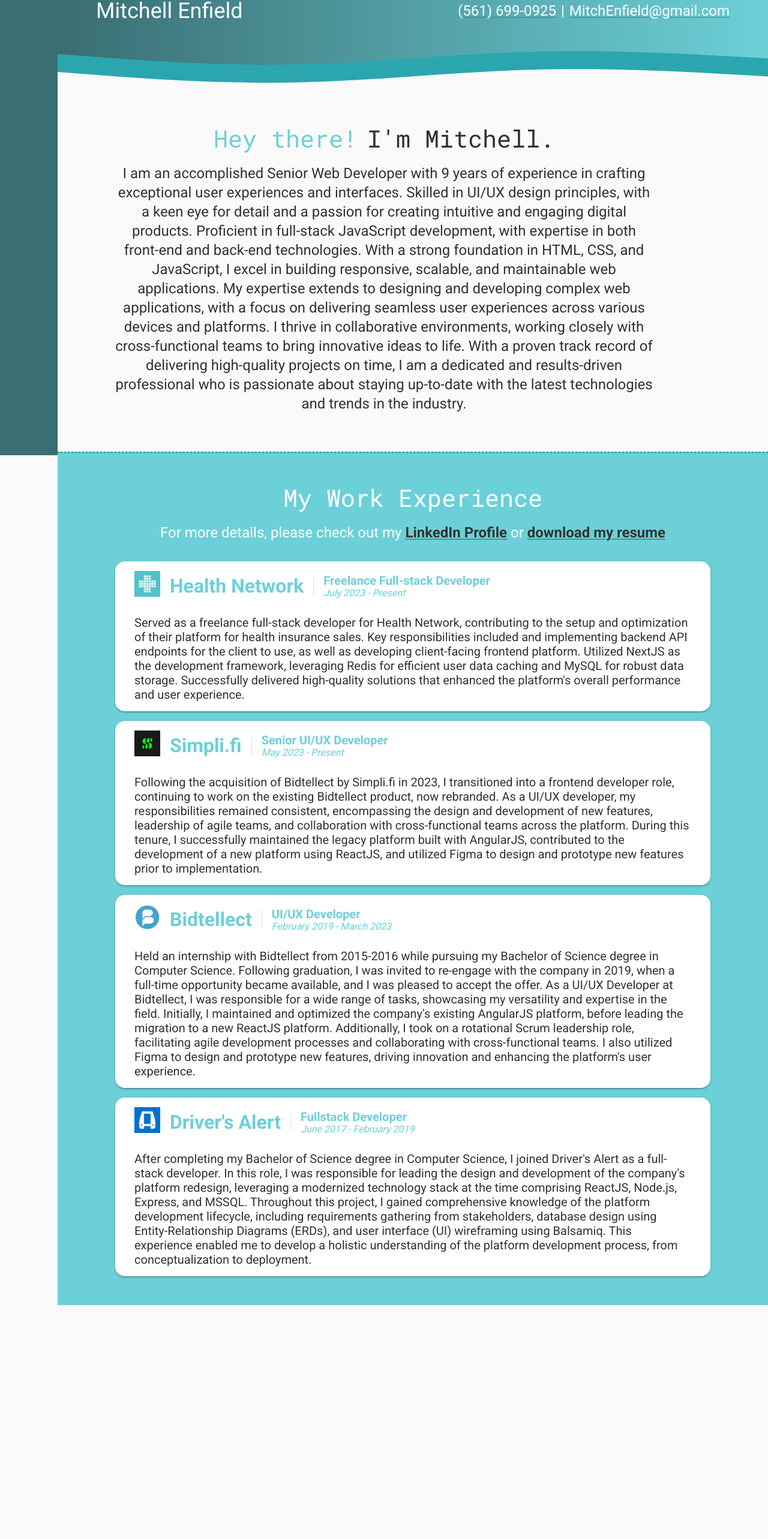
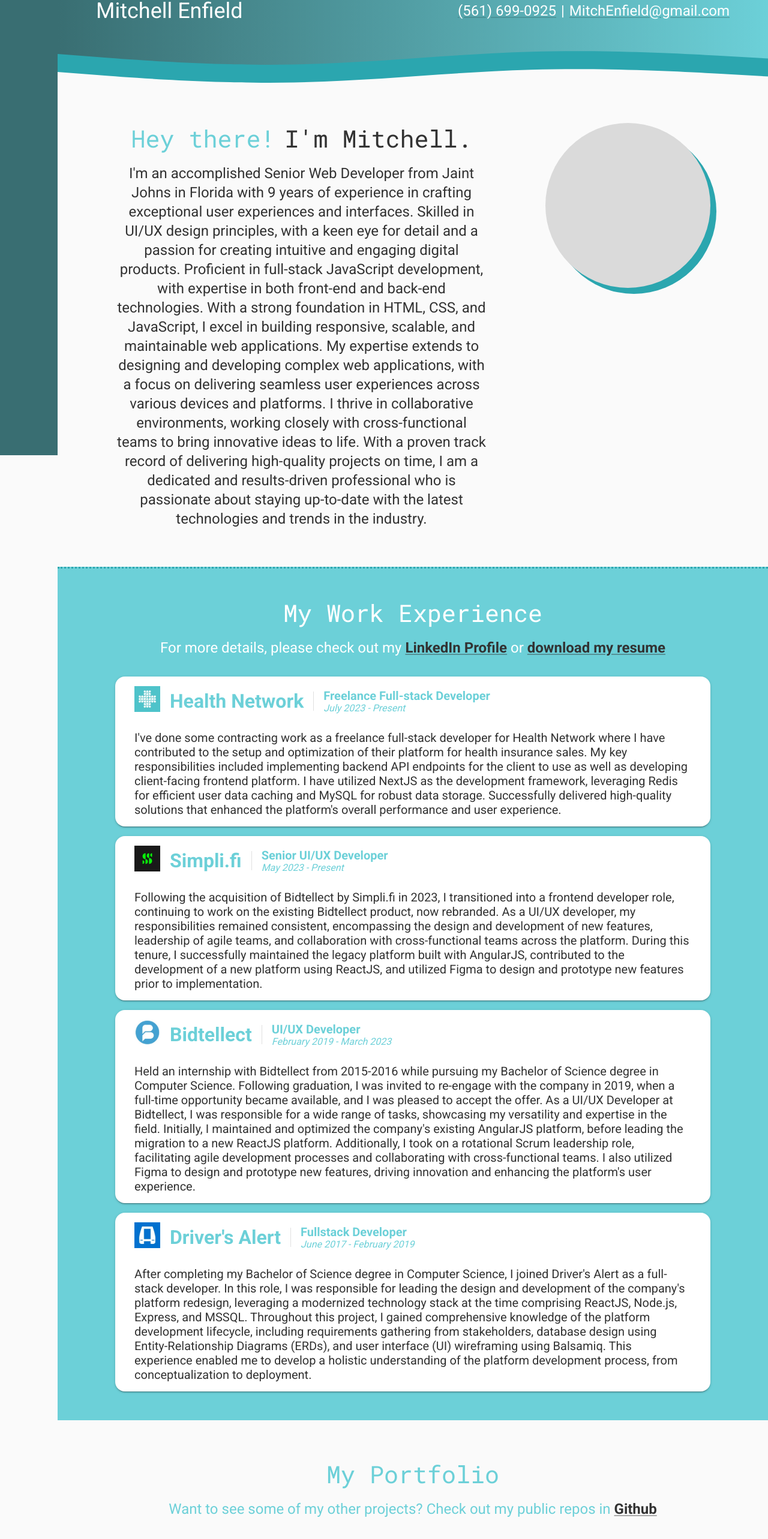
Before and after one commit to MEnfield/Resume, a React (Vite) app: page / in a window 1280 px wide. Shown: the part 41-2607 px from the top of the page at 60% size. Before the commit the page ends 2217 px from the top, so only its background shows below. Built offline with nearby package versions, Linux system fonts and the light colour scheme.

Commit message:
Fixes for work experience and started projects section

```diff
--- a/src/App.jsx
+++ b/src/App.jsx
@@ -3,6 +3,7 @@
 import AboutMe from "./views/AboutMe";
 import SideNav from "./Views/SideNav";
 import WorkExperience from "./views/WorkExperience";
+import Projects from "./views/Projects";
 
 function App() {
   const drawerWidth = "96px";
@@ -24,6 +25,9 @@
         <Grid>
           <WorkExperience />
         </Grid>
+        <Grid>
+          <Projects />
+        </Grid>
       </Grid>
     </Box>
   );
--- a/src/components/WorkCard.tsx
+++ b/src/components/WorkCard.tsx
@@ -1,6 +1,5 @@
 import { Divider, Grid, Paper, Typography } from "@mui/material";
 import { FC, ReactElement } from "react";
-import SimplifiLogo from "../assets/simplifi_logo.svg";
 
 const WorkCard: FC<{
   title: string;
--- a/src/data/data.tsx
+++ b/src/data/data.tsx
@@ -4,12 +4,12 @@
 import BidtellectLogo from "../assets/bidtellect_logo.svg";
 import DriversAlert from "../assets/drivers_alert_logo.svg";
 
-export const work: Work[] = [
+export const jobs: Work[] = [
   {
     title: "Freelance Full-stack Developer",
     company: "Health Network",
     time: "July 2023 - Present",
-    description: `Served as a freelance full-stack developer for Health Network, contributing to the setup and optimization of their platform for health insurance sales. Key responsibilities included and implementing backend API endpoints for the client to use, as well as developing client-facing frontend platform. Utilized NextJS as the development framework, leveraging Redis for efficient user data caching and MySQL for robust data storage. Successfully delivered high-quality solutions that enhanced the platform's overall performance and user experience.`,
+    description: `I've done some contracting work as a freelance full-stack developer for Health Network where I have contributed to the setup and optimization of their platform for health insurance sales. My key responsibilities included implementing backend API endpoints for the client to use as well as developing client-facing frontend platform. I have utilized NextJS as the development framework, leveraging Redis for efficient user data caching and MySQL for robust data storage. Successfully delivered high-quality solutions that enhanced the platform's overall performance and user experience.`,
     icon: <img src={HealthNetworkLogo} />,
   },
   {
--- a/src/views/AboutMe.tsx
+++ b/src/views/AboutMe.tsx
@@ -1,10 +1,9 @@
 import { Box, Grid, Typography } from "@mui/material";
-import { FC, useRef, useState } from "react";
+import { FC } from "react";
 
 const AboutMe: FC = ({}) => {
   // Component variables
   const yearsWorking = new Date().getFullYear() - 2016;
-  const aboutMeBlockRef = useRef<HTMLDivElement>(null);
 
   // Component state
 
@@ -30,7 +29,6 @@
           alignItems="center"
           gap={2}
           size="grow"
-          ref={aboutMeBlockRef}
         >
           <Grid>
             <Typography color="secondary.main" variant="sectionHeader">
@@ -49,22 +47,23 @@
               display="grid"
               place-items="center"
             >
-              I am an accomplished Senior Web Developer with {yearsWorking}{" "}
-              years of experience in crafting exceptional user experiences and
-              interfaces. Skilled in UI/UX design principles, with a keen eye
-              for detail and a passion for creating intuitive and engaging
-              digital products. Proficient in full-stack JavaScript development,
-              with expertise in both front-end and back-end technologies. With a
-              strong foundation in HTML, CSS, and JavaScript, I excel in
-              building responsive, scalable, and maintainable web applications.
-              My expertise extends to designing and developing complex web
-              applications, with a focus on delivering seamless user experiences
-              across various devices and platforms. I thrive in collaborative
-              environments, working closely with cross-functional teams to bring
-              innovative ideas to life. With a proven track record of delivering
-              high-quality projects on time, I am a dedicated and results-driven
-              professional who is passionate about staying up-to-date with the
-              latest technologies and trends in the industry.
+              I'm an accomplished Senior Web Developer from Jaint Johns in
+              Florida with {yearsWorking} years of experience in crafting
+              exceptional user experiences and interfaces. Skilled in UI/UX
+              design principles, with a keen eye for detail and a passion for
+              creating intuitive and engaging digital products. Proficient in
+              full-stack JavaScript development, with expertise in both
+              front-end and back-end technologies. With a strong foundation in
+              HTML, CSS, and JavaScript, I excel in building responsive,
+              scalable, and maintainable web applications. My expertise extends
+              to designing and developing complex web applications, with a focus
+              on delivering seamless user experiences across various devices and
+              platforms. I thrive in collaborative environments, working closely
+              with cross-functional teams to bring innovative ideas to life.
+              With a proven track record of delivering high-quality projects on
+              time, I am a dedicated and results-driven professional who is
+              passionate about staying up-to-date with the latest technologies
+              and trends in the industry.
             </Typography>
           </Grid>
         </Grid>
@@ -72,8 +71,8 @@
         <Grid sx={{ position: "relative" }}>
           <Box
             sx={{
-              height: aboutMeBlockRef.current?.offsetHeight,
-              width: aboutMeBlockRef.current?.offsetHeight,
+              height: 275,
+              width: 275,
               backgroundColor: "tertiary.main",
               borderRadius: 50,
               position: "relative",
@@ -86,8 +85,8 @@
               zIndex: 1,
               top: 10,
               left: 10,
-              height: aboutMeBlockRef.current?.offsetHeight,
-              width: aboutMeBlockRef.current?.offsetHeight,
+              height: 275,
+              width: 275,
               backgroundColor: "accent.main",
               borderRadius: 50,
             }}
--- /dev/null
+++ b/src/views/Projects.tsx
@@ -0,0 +1,50 @@
+import { Box, Grid, Link, Typography } from "@mui/material";
+import { FC, useState } from "react";
+
+const Projects: FC = ({}) => {
+  // Component variables
+
+  // Component state
+
+  // Component effects
+
+  // Function binding
+
+  return (
+    <Box
+      component="section"
+      id="projects"
+      sx={(theme) => ({
+        p: theme.spacing(8, 12),
+        [theme.breakpoints.down("md")]: {
+          p: (theme) => theme.spacing(2, 2, 0, 2),
+        },
+      })}
+    >
+      <Grid container direction="column" gap={4}>
+        <Grid container direction="column" gap={2} textAlign="center">
+          <Grid>
+            <Typography variant="sectionHeader" color="secondary">
+              My Portfolio
+            </Typography>
+          </Grid>
+          <Grid>
+            <Typography fontSize={24} lineHeight="32px" color="secondary">
+              Want to see some of my other projects? Check out my public repos
+              in{" "}
+              <Link
+                color="text.primary"
+                fontWeight="bold"
+                href="https://github.com/MEnfield"
+              >
+                Github
+              </Link>
+            </Typography>
+          </Grid>
+        </Grid>
+      </Grid>
+    </Box>
+  );
+};
+
+export default Projects;
--- a/src/views/WorkExperience.tsx
+++ b/src/views/WorkExperience.tsx
@@ -1,7 +1,7 @@
 import { Box, Grid, Link, SvgIcon, Typography } from "@mui/material";
 import { FC, JSX, ReactElement, useState } from "react";
 import WorkCard from "../components/WorkCard";
-import { work } from "../data/data";
+import { jobs } from "../data/data";
 
 const WorkExperience: FC = ({}) => {
   // Component variables
@@ -14,6 +14,7 @@
 
   return (
     <Box
+      id="work-experience"
       sx={(theme) => ({
         p: theme.spacing(6, 12),
         backgroundColor: "secondary.main",
@@ -38,14 +39,21 @@
                 LinkedIn Profile
               </Link>{" "}
               or{" "}
-              <Link color="text.primary" fontWeight="bold">
+              <Link
+                component="a"
+                download="Resume - Mitchell Enfield.pdf"
+                href="/src/assets/Resume.pdf"
+                color="text.primary"
+                fontWeight="bold"
+                sx={{ cursor: "pointer" }}
+              >
                 download my resume
               </Link>
             </Typography>
           </Grid>
         </Grid>
         <Grid container direction="column" gap={2}>
-          {work.map((work, index) => (
+          {jobs.map((work, index) => (
             <Grid key={index}>
               <WorkCard
                 title={work.title}
```
Also changed, not shown: 1 other file (tests, documents, lock files or other folders).
